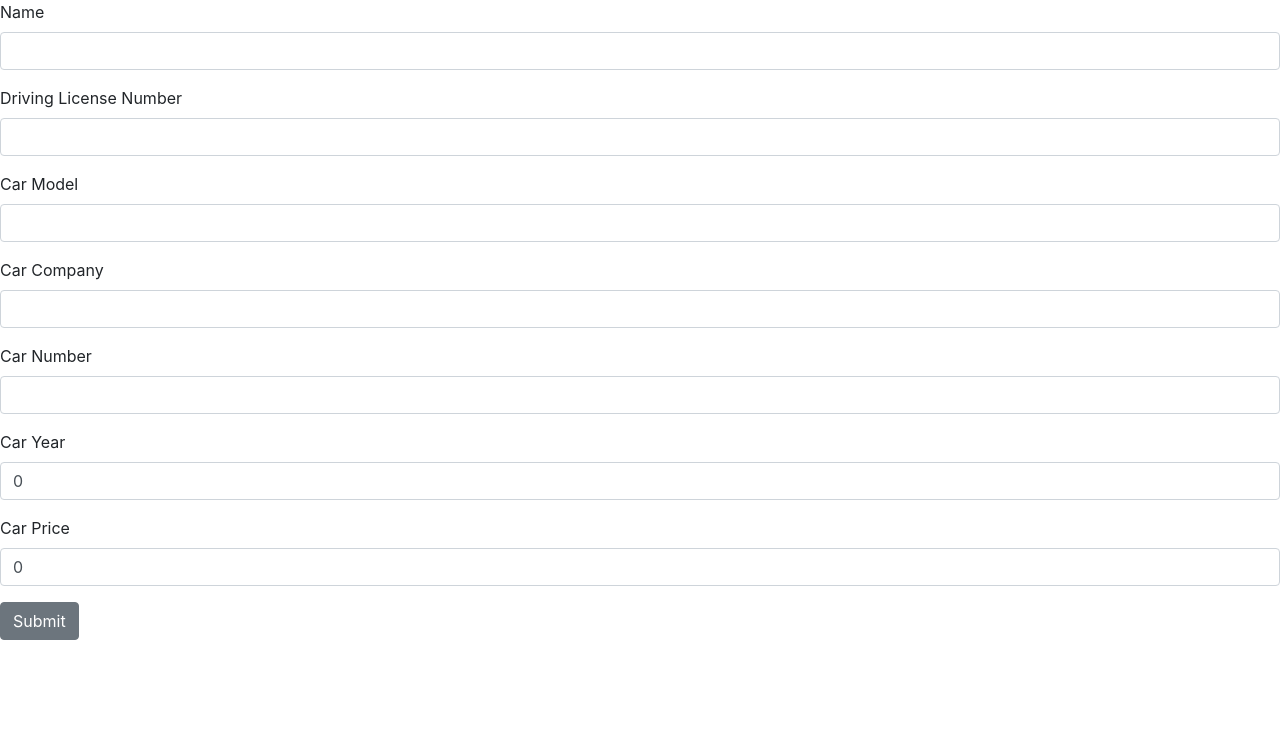
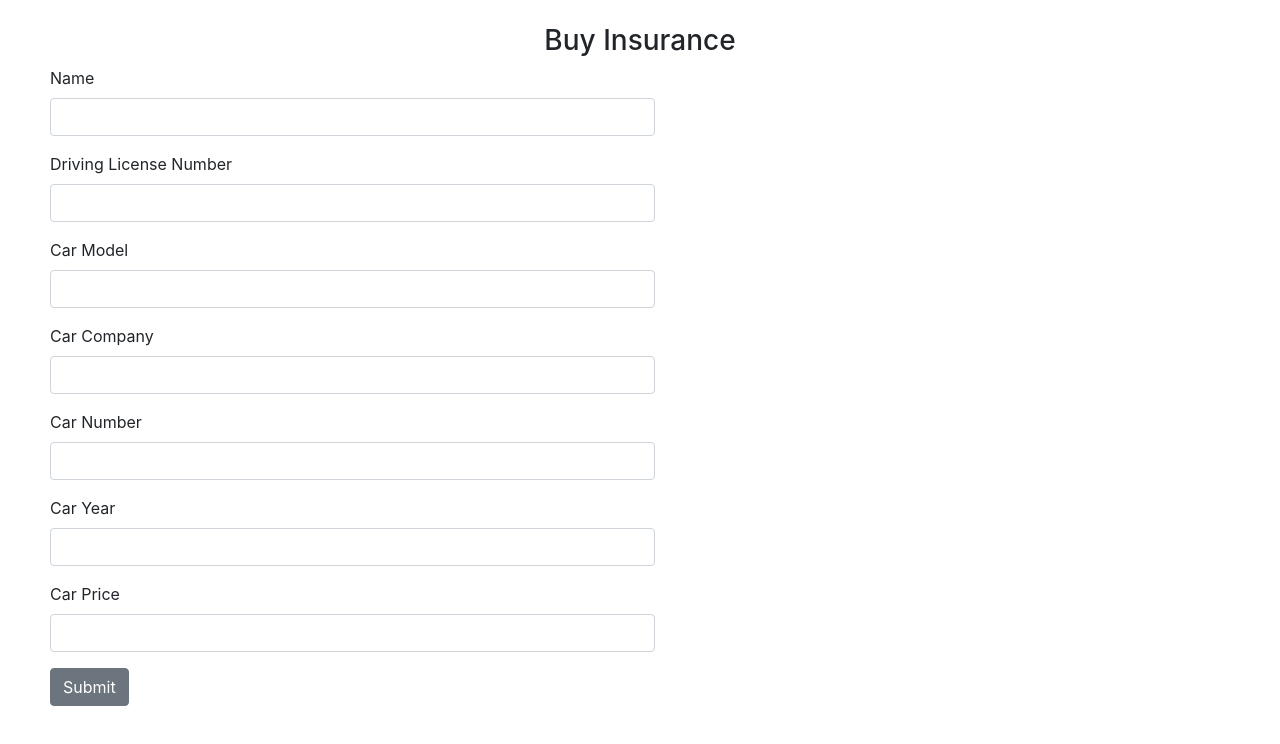
Before and after one commit to geekysrm/rdbms-project, a React (Create React App) app: page /buy in a window 1280 px wide. Shown: the top 744 px of the page. Built offline with nearby package versions, Linux system fonts and the light colour scheme.

Commit message:
Some changes

```diff
--- a/src/components/Buy.css
+++ b/src/components/Buy.css
@@ -0,0 +1,7 @@
+.input {
+  width: 50%;
+}
+
+.form {
+  margin: 0px 20px 50px 50px;
+}
--- a/src/components/Buy.js
+++ b/src/components/Buy.js
@@ -1,5 +1,9 @@
 import React from "react";
-import { Button, Form, FormGroup, Label, Input, FormText } from "reactstrap";
+import { Button, Form, FormGroup, Label, Input } from "reactstrap";
+import axios from "axios";
+
+import setAuthToken from "../utils/setAuthToken";
+import "./Buy.css";
 
 export default class Buy extends React.Component {
   constructor(props) {
@@ -10,23 +14,48 @@ export default class Buy extends React.Component {
       car_model: "",
       car_company: "",
       car_number: "",
-      car_year: 0,
-      car_price: 0
+      car_year: null,
+      car_price: null
     };
   }
   onFormSubmit = e => {
     e.preventDefault();
-    console.log();
+    const submitData = {
+      name: this.state.name,
+      dl_number: this.state.dl_number,
+      car_model: this.state.car_model,
+      car_company: this.state.car_company,
+      car_number: this.state.car_number,
+      car_year: Number(this.state.car_year),
+      car_price: Number(this.state.car_price)
+    };
+    console.log(submitData);
+    setAuthToken(localStorage.getItem("token"));
+    axios
+      .post(`/api/insurance`, submitData)
+      .then(res => {
+        console.log(res.data);
+        this.props.history.push("/home");
+      })
+      .catch(err => {
+        console.log(err);
+      });
   };
   handleChange = e => {
     this.setState({ [e.target.name]: e.target.value });
   };
   render() {
     return (
-      <Form onSubmit={this.onFormSubmit}>
+      <div>
+        <br />
+        <center>
+          <h3>Buy Insurance</h3>
+        </center>
+        <Form className="form" onSubmit={this.onFormSubmit}>
           <FormGroup>
             <Label for="name">Name</Label>
             <Input
+              className="input"
               onChange={this.handleChange}
               value={this.state.name}
               type="text"
@@ -37,6 +66,7 @@ export default class Buy extends React.Component {
           <FormGroup>
             <Label for="DLNumber">Driving License Number</Label>
             <Input
+              className="input"
               onChange={this.handleChange}
               value={this.state.dl_number}
               type="text"
@@ -47,6 +77,7 @@ export default class Buy extends React.Component {
           <FormGroup>
             <Label for="carModel">Car Model</Label>
             <Input
+              className="input"
               onChange={this.handleChange}
               value={this.state.car_model}
               type="text"
@@ -57,6 +88,7 @@ export default class Buy extends React.Component {
           <FormGroup>
             <Label for="carCompany">Car Company</Label>
             <Input
+              className="input"
               onChange={this.handleChange}
               value={this.state.car_company}
               type="text"
@@ -67,6 +99,7 @@ export default class Buy extends React.Component {
           <FormGroup>
             <Label for="carNumber">Car Number</Label>
             <Input
+              className="input"
               onChange={this.handleChange}
               value={this.state.car_number}
               type="text"
@@ -77,6 +110,7 @@ export default class Buy extends React.Component {
           <FormGroup>
             <Label for="carYear">Car Year</Label>
             <Input
+              className="input"
               onChange={this.handleChange}
               value={this.state.car_year}
               type="number"
@@ -87,6 +121,7 @@ export default class Buy extends React.Component {
           <FormGroup>
             <Label for="carPrice">Car Price</Label>
             <Input
+              className="input"
               onChange={this.handleChange}
               value={this.state.car_price}
               type="number"
@@ -97,6 +132,7 @@ export default class Buy extends React.Component {
 
           <Button>Submit</Button>
         </Form>
+      </div>
     );
   }
 }
--- a/src/components/Home.js
+++ b/src/components/Home.js
@@ -15,7 +15,7 @@ class Home extends Component {
   }
   componentDidMount() {
     if (!localStorage.getItem("token")) {
-      // Token present
+      // Token not present
       window.location.assign("/");
     } else {
       setAuthToken(localStorage.getItem("token"));
@@ -23,14 +23,19 @@ class Home extends Component {
         .get(`/api/has-insurance`)
         .then(res => {
           console.log(res.data);
+          this.setState({ hasInsurance: res.data });
         })
         .catch(err => {
           console.log(err);
         });
     }
   }
+
   handleBuyClick = () => {
     this.props.history.push("/buy");
+  };
+  handleCreateClick = () => {
+    this.props.history.push("/upload");
   };
   render() {
     return (
@@ -43,14 +48,22 @@ class Home extends Component {
           <br />
           {!this.state.hasInsurance ? (
             <div>
-              <h4>Buy an Insurance for your insurance</h4>
+              <h4>Buy an Insurance for your vehicle</h4>
               <br />
               <Button onClick={this.handleBuyClick} color="info">
                 Buy
               </Button>
             </div>
           ) : (
-            <div>Insurance Present</div>
+            <div>
+              <Button color="info">View Insurance</Button>
+              <br />
+              <br />
+              <h3>Create a Claim</h3>
+              <Button color="primary" onClick={this.handleCreateClick}>
+                Create
+              </Button>
+            </div>
           )}
         </div>
       </center>
```
Also changed, not shown: helper/DBconfig.js (+12 -12 lines), routes/insuranceRoutes/index.js (+53 -75 lines), src/components/Upload.js (+23 -15 lines). Lines whose indentation alone changed are shown as unchanged.
